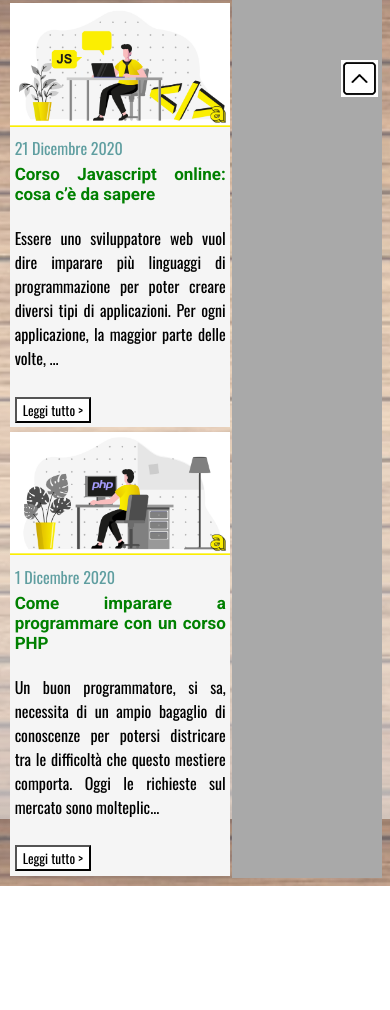
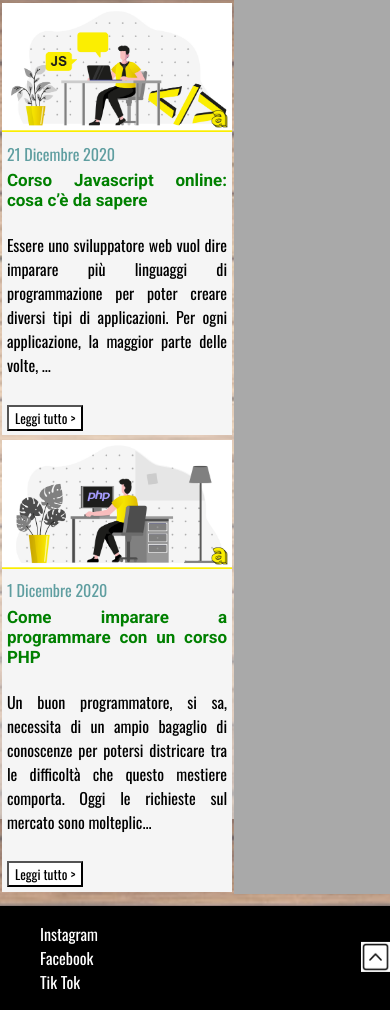
Before and after one commit to FaustNFurious/Selfwork-CSS-3, a plain HTML site: page Index.html in a window 390 px wide. Shown: the part 869-1879 px from the top of the page. Before the commit the page ends 1755 px from the top, so only its background shows below. Drawn offline with nearby package versions, Linux system fonts and the light colour scheme.

Commit message:
Add files via upload
Corretto esercizio CSS 3

```diff
--- a/Index.html
+++ b/Index.html
@@ -16,7 +16,7 @@
 
 <body>
 
-    <nav>
+    <nav id="Navbar-Main">
         <img src="./Media/aulab-logo.svg" alt="Immagine Logo non più disponibile" class="Logo-Principale">
         <ul class="Navbar-Link">
             <li> <a href=" " class="Link">CORSI</a> </li>
@@ -90,19 +90,31 @@
             <aside>
 
                 <h3>Lorem ipsum dolor sit amet consectetur adipisicing elit.</h3>
+
                 <article class="Aside-article">
                     Lorem ipsum dolor sit, amet consectetur adipisicing elit.
                     Quia nihil repellat aliquid animi soluta consequatur autem temporibus aut illo necessitatibus quam fuga facilis illum accusantium cum,
                     nesciunt quos eius perspiciatis!
                 </article>
 
-                <a href=" ">
-                    <img src="./Media/Pulsante-Torna-Su.png" alt="Pulsante non funzionante" class="Return-Home">
-                </a>
-
             </aside>
 
-    </main>
+        </main>
+
+        <footer>
+
+            <ul class="Navbar-Social-Media-Link">
+                <li> <a href=" " class="Social-Media-Link"> Instagram </a> </li>
+                <li> <a href=" " class="Social-Media-Link"> Facebook </a> </li>
+                <li> <a href=" " class="Social-Media-Link"> Tik Tok </a> </li>
+            </ul>
+
+            <a href="#Navbar-Main">
+                <img src="./Media/Pulsante-Torna-Su.png" alt="Pulsante non funzionante" class="Return-Home">
+            </a>
+
+
+    </footer>
 
 </body>
 
--- a/Style.css
+++ b/Style.css
@@ -7,6 +7,7 @@ body {
     background-repeat: no-repeat;
     background-attachment: fixed;
     background-size: cover;
+    margin: 0%;
 }
 
 nav {
@@ -104,13 +105,44 @@ aside {
     background-color: darkgrey;
 }
 
-.Return-Home {
-    width: 10%;
-    background-color: white;
-    margin-left: 85%;
-    margin-top: 35%;
+footer {
+    background-color: black;
+    display: flex;
+    justify-content: space-between;
+    height: 20%;
+    margin-top: 3%;
+    align-items: center;
 }
 
+.Navbar-Social-Media-Link {
+    list-style-type: none;
+}
+
+.Social-Media-Link {
+    text-decoration: none;
+    color: white;
+}
+
+.Return-Home {
+    height: 10%;
+    width: 10%;
+    margin-left: 90%;
+    margin-bottom: 3%;
+    background-color: white;
+    animation-name: Button-Return-Home;
+    animation-duration: 2s;
+    animation-iteration-count: infinite;
+
+}
+
+@keyframes Button-Return-Home {
+    0% {
+        transform: translateY(30px);
+    }
+    100% {
+        transform: translateY(0px);
+    }
+}
 
 
 /* Media Queries per Smartphone */
@@ -140,23 +172,8 @@ aside {
 
     }
 
+    .Return-Home {
+        width: 10%;
+    }
 
-    aside {
-        .Return-Home {
-            width: 30%;
-            margin-left: 60%;
-            margin-top: 100%;
-        }
-    }
 }
-
-@media screen and (max-width:900px) {
-
-    aside {
-        .Return-Home {
-            width: 25%;
-            margin-left: 70%;
-            margin-top: 100%;
-        }
-    }
-}
```
